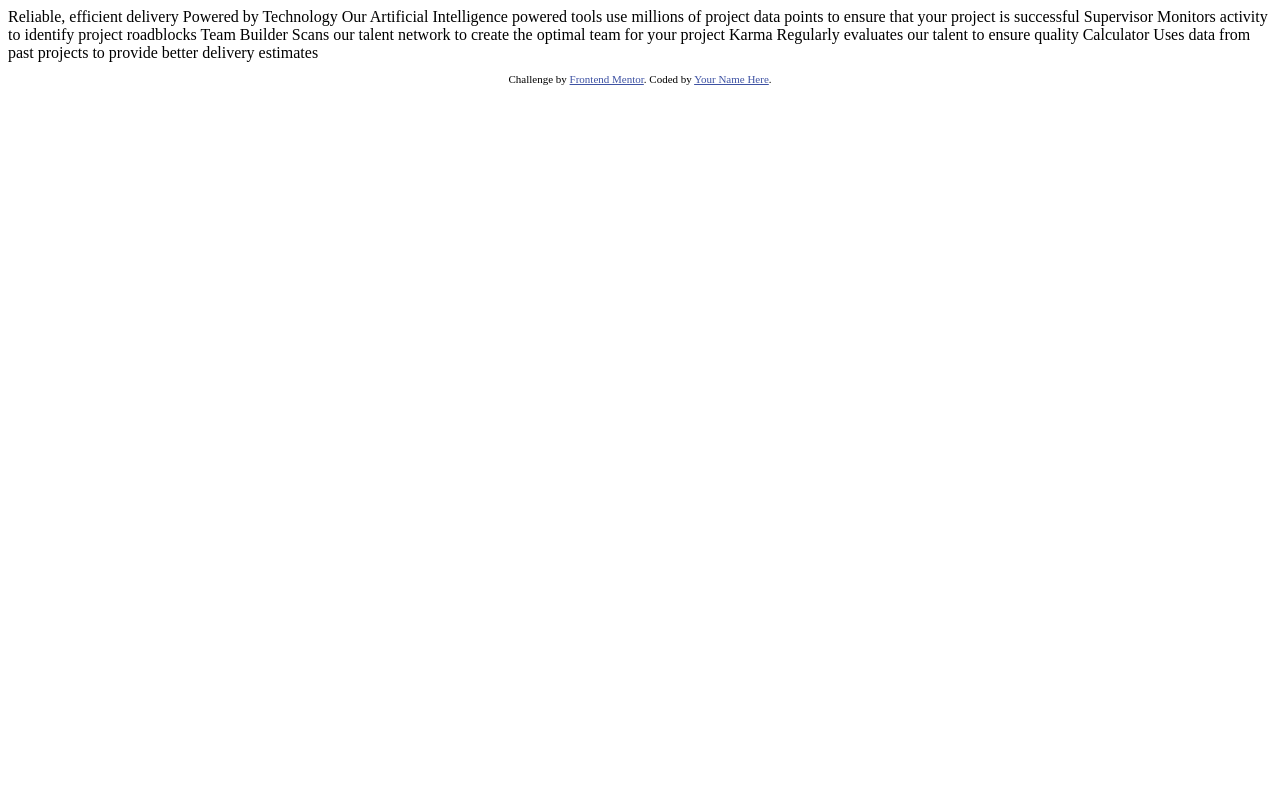
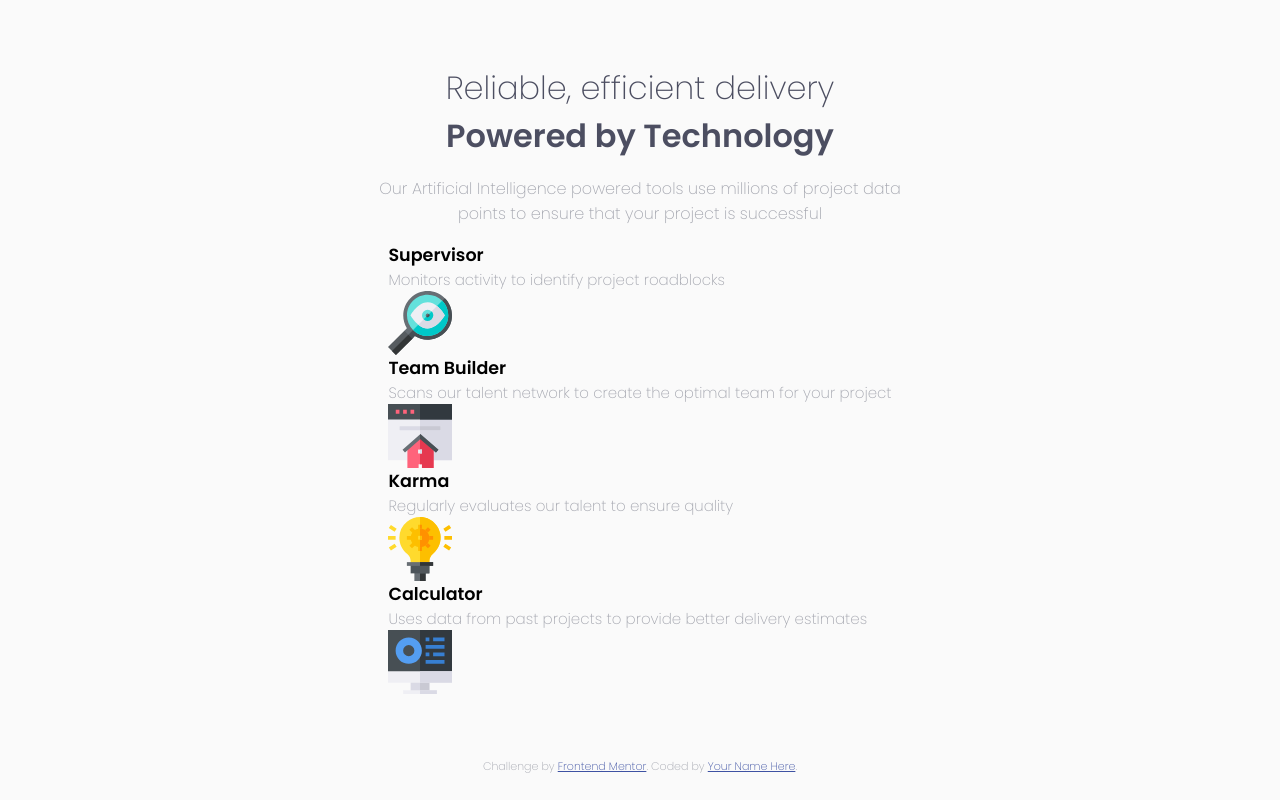
Before and after one commit to hangtime319/four-card-feature-section, a plain HTML site: page index.html in a window 1280 px wide. Drawn offline with Linux system fonts and the light colour scheme.

Commit message:
Atualizando index e style

```diff
--- a/index.html
+++ b/index.html
@@ -6,34 +6,56 @@
 
   <link rel="icon" type="image/png" sizes="32x32" href="./images/favicon-32x32.png">
 
+  <link rel="preconnect" href="https://fonts.googleapis.com">
+  <link rel="preconnect" href="https://fonts.gstatic.com" crossorigin>
+  <link href="https://fonts.googleapis.com/css2?family=Poppins:wght@200;400;600&display=swap" rel="stylesheet">
+
+  <link rel="stylesheet" href="style.css">
+
   <title>Frontend Mentor | Four card feature section</title>
 
   <!-- Feel free to remove these styles or customise in your own stylesheet 👍 -->
   <style>
-    .attribution { font-size: 11px; text-align: center; }
-    .attribution a { color: hsl(228, 45%, 44%); }
+
   </style>
 </head>
 <body>
 
-  Reliable, efficient delivery
-  Powered by Technology
+  <main>
+    <h1>Reliable, efficient delivery</h1>
+    <h2>Powered by Technology</h2>
 
-  Our Artificial Intelligence powered tools use millions of project data points
-  to ensure that your project is successful
+    <p>Our Artificial Intelligence powered tools use millions of project data points
+    to ensure that your project is successful</p>
 
-  Supervisor
-  Monitors activity to identify project roadblocks
+    <div class="container">
+      <div class="card sup">
+        <h3>Supervisor</h3>
+        <p>Monitors activity to identify project roadblocks</p>
+        <img src="images/icon-supervisor.svg" alt="Lupa">
+      </div>
 
-  Team Builder
-  Scans our talent network to create the optimal team for your project
+      <div class="two-cards">
+        <div class="card builder">
+          <h3>Team Builder</h3>
+          <p>Scans our talent network to create the optimal team for your project</p>
+          <img src="images/icon-team-builder.svg" alt="Home">
+        </div>
 
-  Karma
-  Regularly evaluates our talent to ensure quality
+        <div class="card karma">
+          <h3>Karma</h3>
+          <p>Regularly evaluates our talent to ensure quality</p>
+          <img src="images/icon-karma.svg" alt="Lâmpada">
+        </div>
+      </div>
 
-  Calculator
-  Uses data from past projects to provide better delivery estimates
-
+      <div class="card calc">
+        <h3>Calculator</h3>
+        <p>Uses data from past projects to provide better delivery estimates</p>
+        <img src="images/icon-calculator.svg" alt="Lupa">
+      </div>
+    </div>
+  </main>
 
   <footer>
     <p class="attribution">
--- a/style.css
+++ b/style.css
@@ -0,0 +1,66 @@
+:root {
+    --red: hsl(0, 78%, 62%);
+    --cyan: hsl(180, 62%, 55%);
+    --orange: hsl(34, 97%, 64%);
+    --blue: hsl(212, 86%, 64%);
+    --very-dark-blue: hsl(234, 12%, 34%);
+    --grayish-blue: hsl(229, 6%, 66%);
+    --very-light-gray: hsl(0, 0%, 98%);
+    --white: #fff;
+}
+
+* {
+    margin: 0;
+    padding: 0;
+    box-sizing: border-box;
+}
+
+body {
+    font-family: "Poppins", sans-serif;
+    font-size: 15px;
+    background-color: var(--very-light-gray);
+}
+
+img {
+    display: block;
+    max-width: 100%;
+}
+
+main {
+    display: flex;
+    justify-content: center;
+    align-items: center;
+    flex-direction: column;
+    height: 100%;
+    margin: 4rem;
+}
+
+h1 {
+    font-size: 2rem;
+    font-weight: 200;
+    color: var(--very-dark-blue);
+}
+
+h2 {
+    font-size: 2rem;
+    color: var(--very-dark-blue)
+}
+
+p {
+    font-weight: 200;
+    color: var(--grayish-blue);
+}
+
+main > p {
+    width: 550px;
+    text-align: center;
+    font-size: 1rem;
+    font-weight: 200;
+    margin: 1rem auto;
+}
+
+
+
+
+.attribution { font-size: 11px; text-align: center; }
+.attribution a { color: hsl(228, 45%, 44%); }
```
